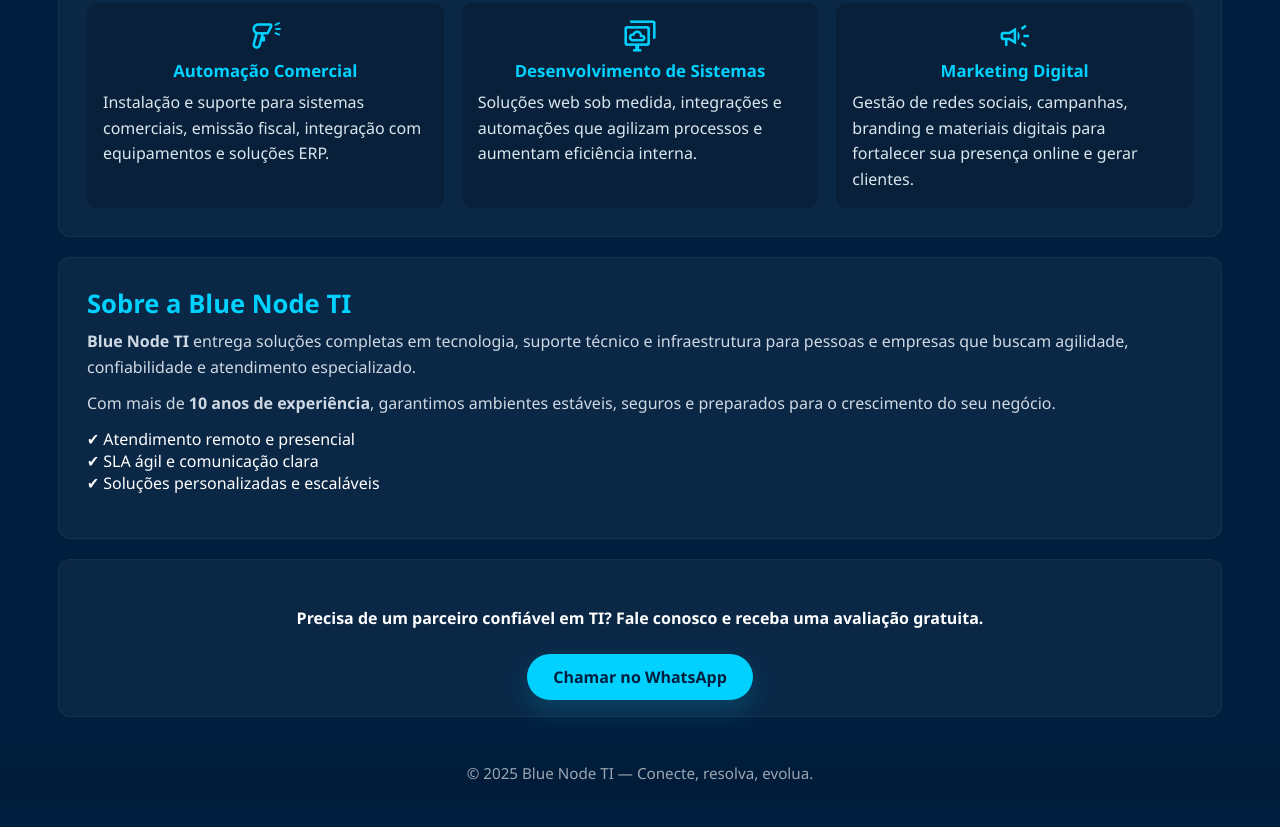
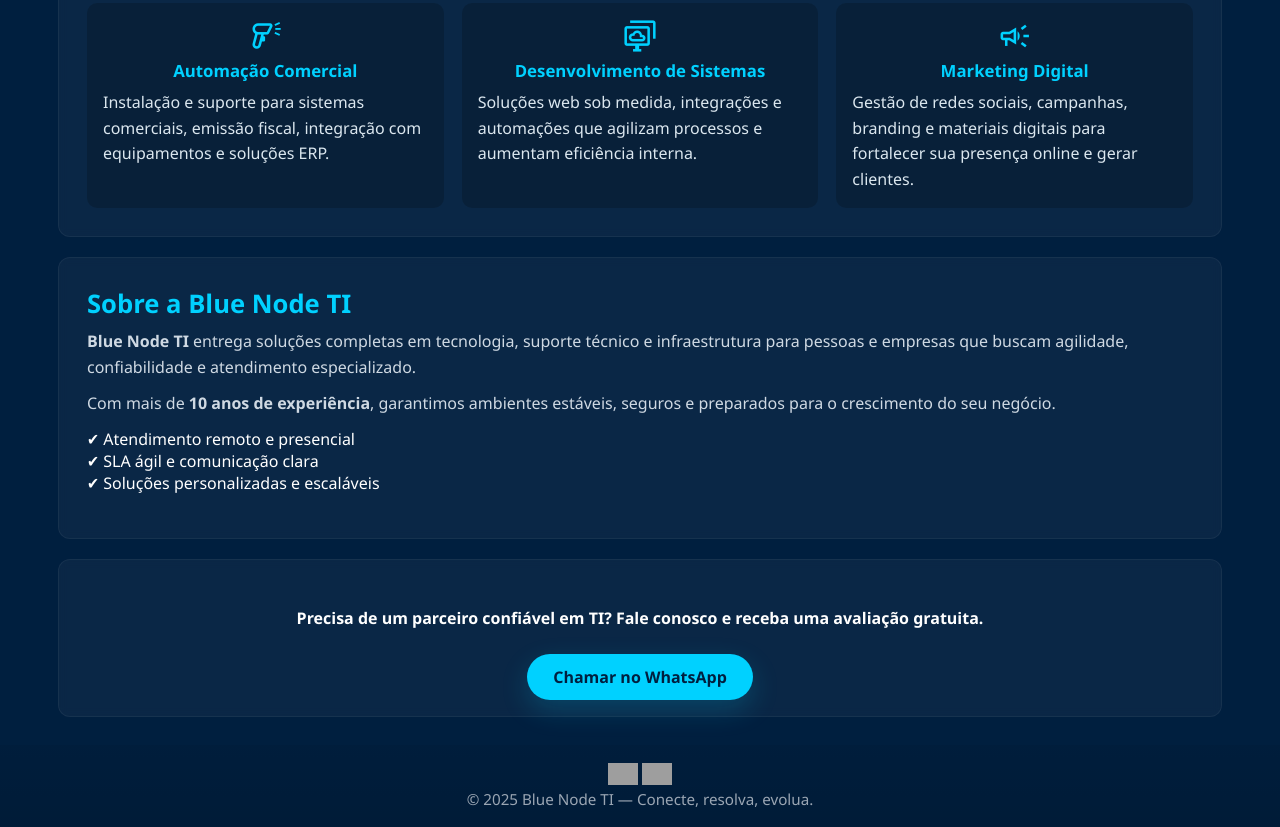
Before and after one commit to DanielMPaiva/bluenodeti, a plain HTML site: page index.html in a window 1280 px wide. Shown: the part 1626-2453 px from the top of the page. Before the commit the page ends 2427 px from the top, so only its background shows below. Drawn offline with nearby package versions, Linux system fonts and the light colour scheme; grey boxes are pictures that could not be loaded; a web font is replaced by a local one.

Commit message:
add links to social networks
add links to social networks

```diff
--- a/index.html
+++ b/index.html
@@ -421,6 +421,10 @@
   </div>
 
   <footer>
+
+	<a href="https://instagram.com/bluenode.ti"><img src="https://static.cdninstagram.com/rsrc.php/v4/yI/r/VsNE-OHk_8a.png" width="30"/></a>
+        <a href="https://bluenodeti.blogspot.com"><img src="https://www.blogger.com/img/logo_blogger_40px_2x.png" width="30"/></a>
+	<br>
     © 2025 Blue Node TI — Conecte, resolva, evolua.
   </footer>
 
```
Also changed, not shown: instagram/p3.jpg (added), instagram/p3_2.jpg (added).
